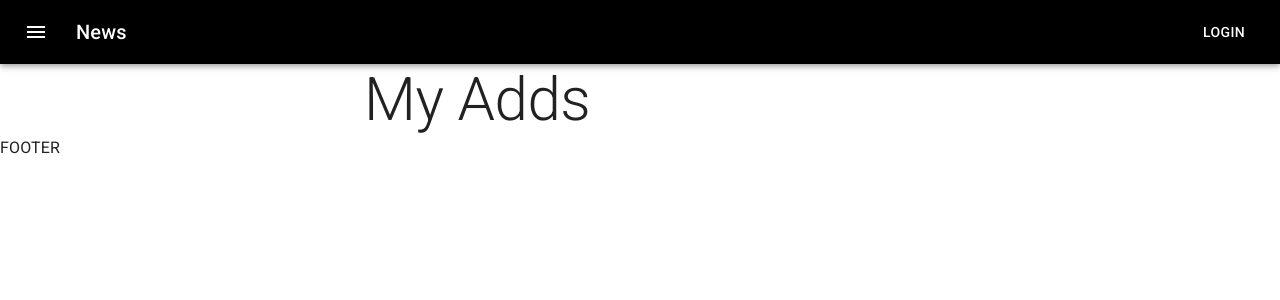
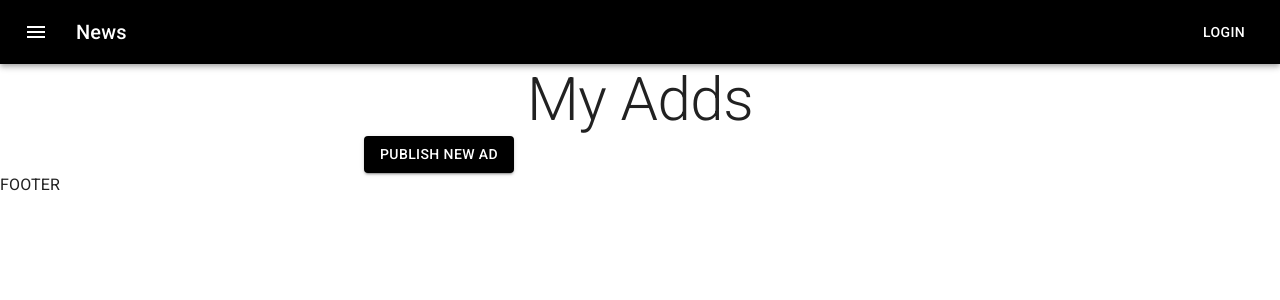
Before and after one commit to williampgdias/anunx, a Next.js app: page /user/dashboard in a window 1280 px wide. Shown: the top 300 px of the page. Built offline with nearby package versions, Linux system fonts and the light colour scheme.

Commit message:
Adicionando My Adds e Button

```diff
--- a/pages/user/dashboard.js
+++ b/pages/user/dashboard.js
@@ -1,9 +1,13 @@
-import { Container, Typography, styled } from '@mui/material';
+import { Container, Typography, Button, styled } from '@mui/material';
 import TemplateDefault from '../../src/templates/Default';
 
 const useStyles = styled((theme) => ({
   container: {
     padding: theme.spacing(8, 0, 6),
+  },
+  buttonAdd: {
+    margin: '30px auto',
+    display: 'block',
   },
 }));
 
@@ -19,9 +23,17 @@ export default function Home() {
         <Typography
           component='h1'
           variant='h2'
+          align='center'
         >
           My Adds
         </Typography>
+        <Button
+          variant='contained'
+          color='primary'
+          className={classes.buttonAdd}
+        >
+          Publish new ad
+        </Button>
       </Container>
     </TemplateDefault>
   );
```
